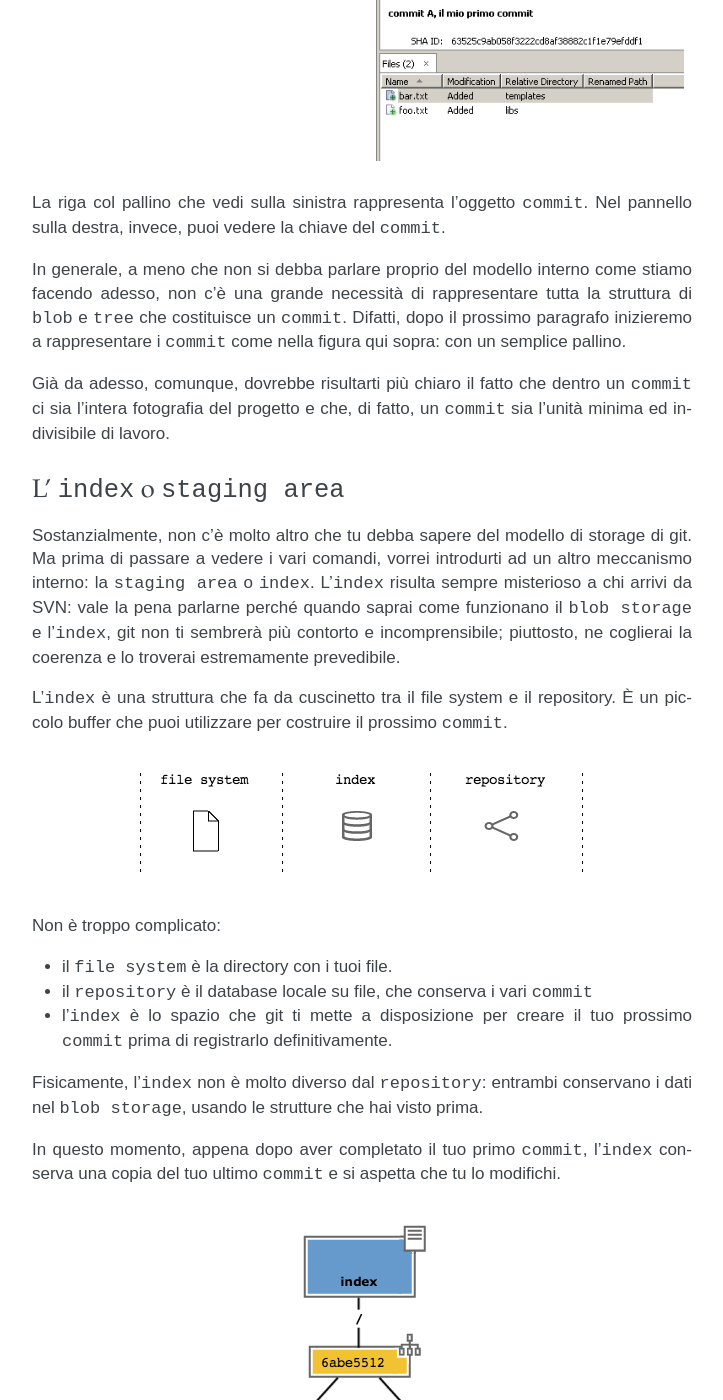
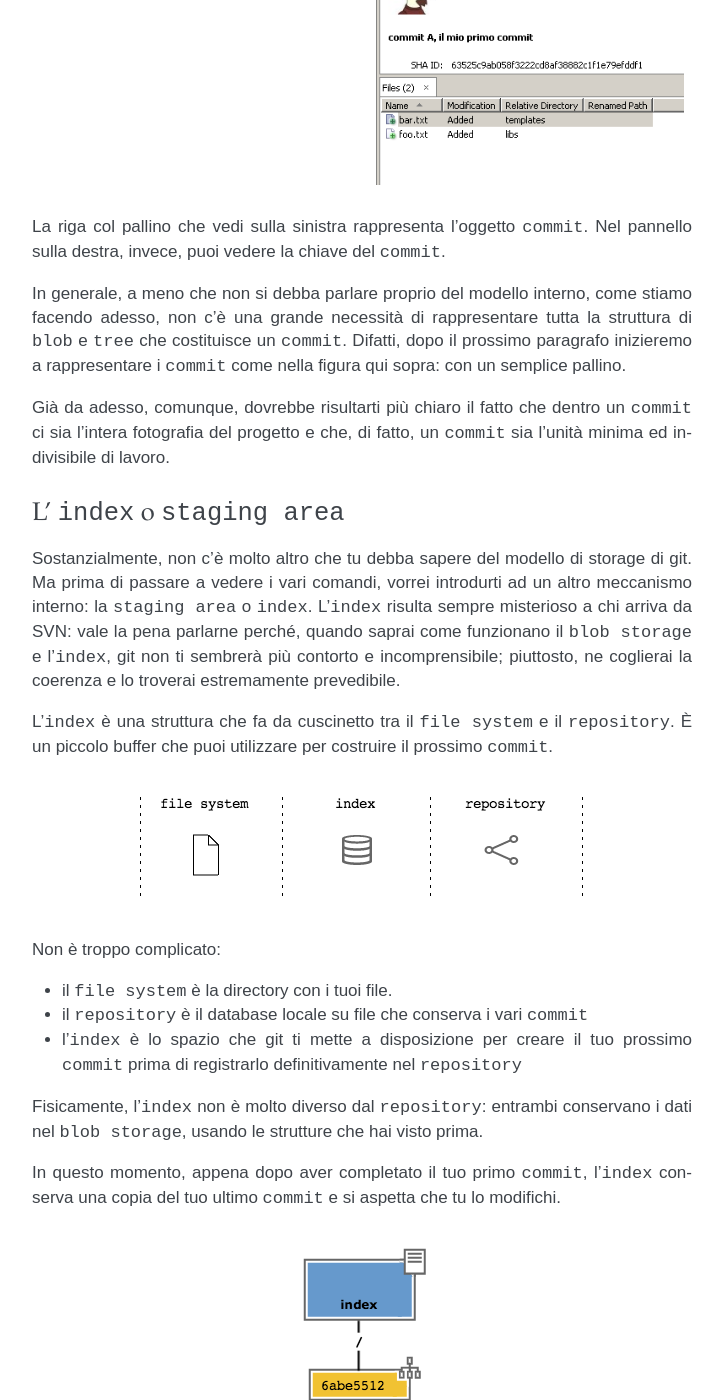
Before and after one commit to arialdomartini/get-git, a Sphinx documentation site: the page built from docs/get-git.rst, in a window 1280 px wide and 1400 px high, scrolled down 6628 px. Shown: the whole window, without its empty margins (388-1111 px from the left). Built offline with Sphinx 7.4.7, drawn with Linux system fonts in a browser that asks for light colours; some of the changed text lies outside the part shown.

Commit message:
general review

```diff
--- a/docs/get-git.rst
+++ b/docs/get-git.rst
@@ -135,8 +136,8 @@
 ==================================
 
 Sull'assenza di un server ho un po' mentito: come ti ho già detto e come
-vedrai più avanti, git è un sistema peer-to-peer, e riesce ad interagire
-con dei server remoti. Nonostante questo resta sostanzialmente un
+vedrai più avanti, git è un sistema *peer-to-peer*, e riesce ad interagire
+con dei server remoti. Nonostante questo, resta sostanzialmente un
 sistema locale.
 
 Per capire quanto questo possa avvantaggiarti, prova a vederla così:
@@ -228,10 +229,10 @@
 memorizza nel suo database chiave/valore, chiamato ``blob storage`` e
 conservato su file system nella directory nascosta ``.git``.
 
-Siccome il ``blob-storage`` è un database chiave valore, git cercherà di
+Siccome il ``blob-storage`` è un database chiave/valore, git cercherà di
 calcolare una chiave ed un valore per il file che hai aggiunto. Per il
 valore git userà il contenuto stesso del file; per la chiave, calcolerà
-lo sha1 del contenuto (se sei curioso, nel caso di un file vuoto vale
+lo SHA1 del contenuto (se sei curioso, nel caso di un file vuoto vale
 ``e69de29bb2d1d6434b8b29ae775ad8c2e48c5391``)
 
 Per cui, nel ``blob storage`` git salverà un oggetto ``blob``,
@@ -304,7 +305,7 @@
 ``commit``. Nel pannello sulla destra, invece, puoi vedere la chiave del
 ``commit``.
 
-In generale, a meno che non si debba parlare proprio del modello interno
+In generale, a meno che non si debba parlare proprio del modello interno,
 come stiamo facendo adesso, non c'è una grande necessità di
 rappresentare tutta la struttura di ``blob`` e ``tree`` che costituisce
 un ``commit``. Difatti, dopo il prossimo paragrafo inizieremo a
@@ -321,14 +322,14 @@
 Sostanzialmente, non c'è molto altro che tu debba sapere del modello di
 storage di git. Ma prima di passare a vedere i vari comandi, vorrei
 introdurti ad un altro meccanismo interno: la ``staging area`` o
-``index``. L'\ ``index`` risulta sempre misterioso a chi arrivi da SVN:
-vale la pena parlarne perché quando saprai come funzionano il
+``index``. L'\ ``index`` risulta sempre misterioso a chi arriva da SVN:
+vale la pena parlarne perché, quando saprai come funzionano il
 ``blob storage`` e l'\ ``index``, git non ti sembrerà più contorto e
 incomprensibile; piuttosto, ne coglierai la coerenza e lo troverai
 estremamente prevedibile.
 
-L'\ ``index`` è una struttura che fa da cuscinetto tra il file system e
-il repository. È un piccolo buffer che puoi utilizzare per costruire il
+L'\ ``index`` è una struttura che fa da cuscinetto tra il ``file system`` e
+il ``repository``. È un piccolo buffer che puoi utilizzare per costruire il
 prossimo ``commit``.
 
 .. figure:: img/index1.png
@@ -337,10 +338,11 @@
 Non è troppo complicato:
 
 -  il ``file system`` è la directory con i tuoi file.
--  il ``repository`` è il database locale su file, che conserva i vari
+-  il ``repository`` è il database locale su file che conserva i vari
    ``commit``
 -  l'\ ``index`` è lo spazio che git ti mette a disposizione per creare
-   il tuo prossimo ``commit`` prima di registrarlo definitivamente.
+   il tuo prossimo ``commit`` prima di registrarlo definitivamente nel
+   ``repository``
 
 Fisicamente, l'\ ``index`` non è molto diverso dal ``repository``:
 entrambi conservano i dati nel ``blob storage``, usando le strutture che
@@ -494,8 +501,8 @@
 .. figure:: img/index-add-commit-checkout.png
 
 Già: ma qual è la chiave del ``commit A``? Lo puoi scoprire con un
-client grafico o col comando ``git log`` che mostra tutto quello che hai
-fatto fin'ora
+client grafico o col comando ``git log`` che mostra un elenco di tutti
+i ``commit`` memorizzati nel ``repository``
 
 .. code-block:: bash
 
```
Also changed, not shown: other parts of docs/get-git.rst (+13 -7 lines).
